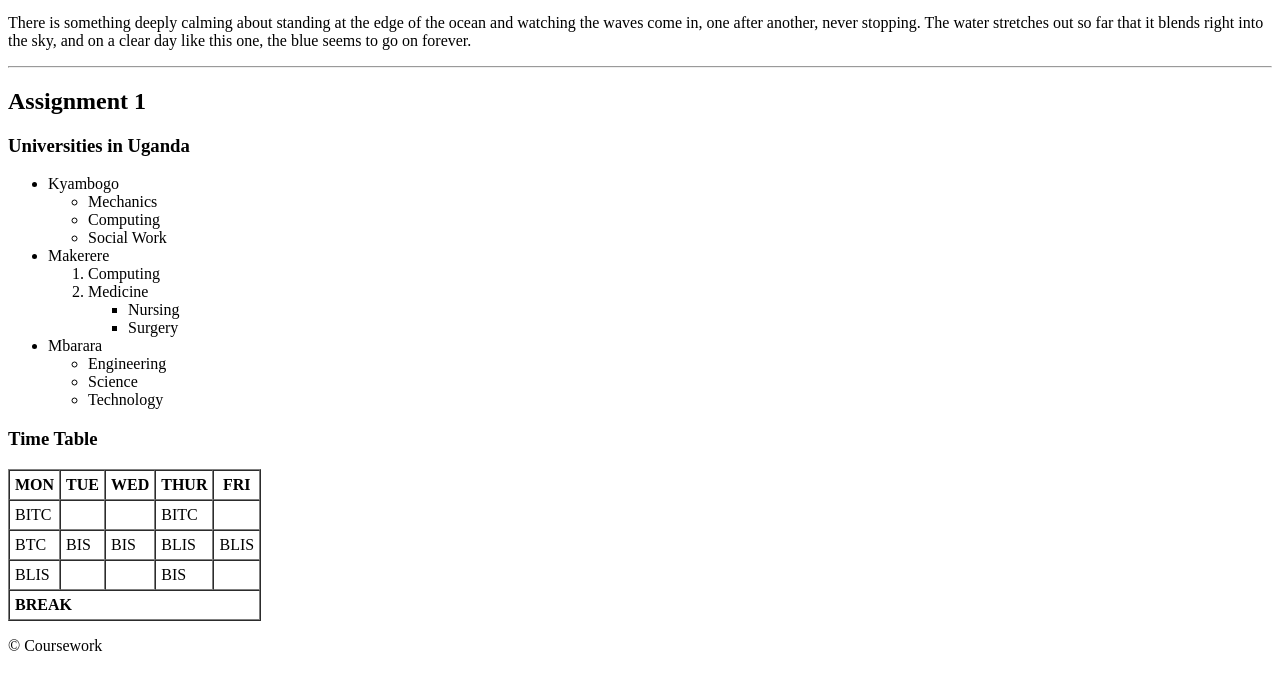
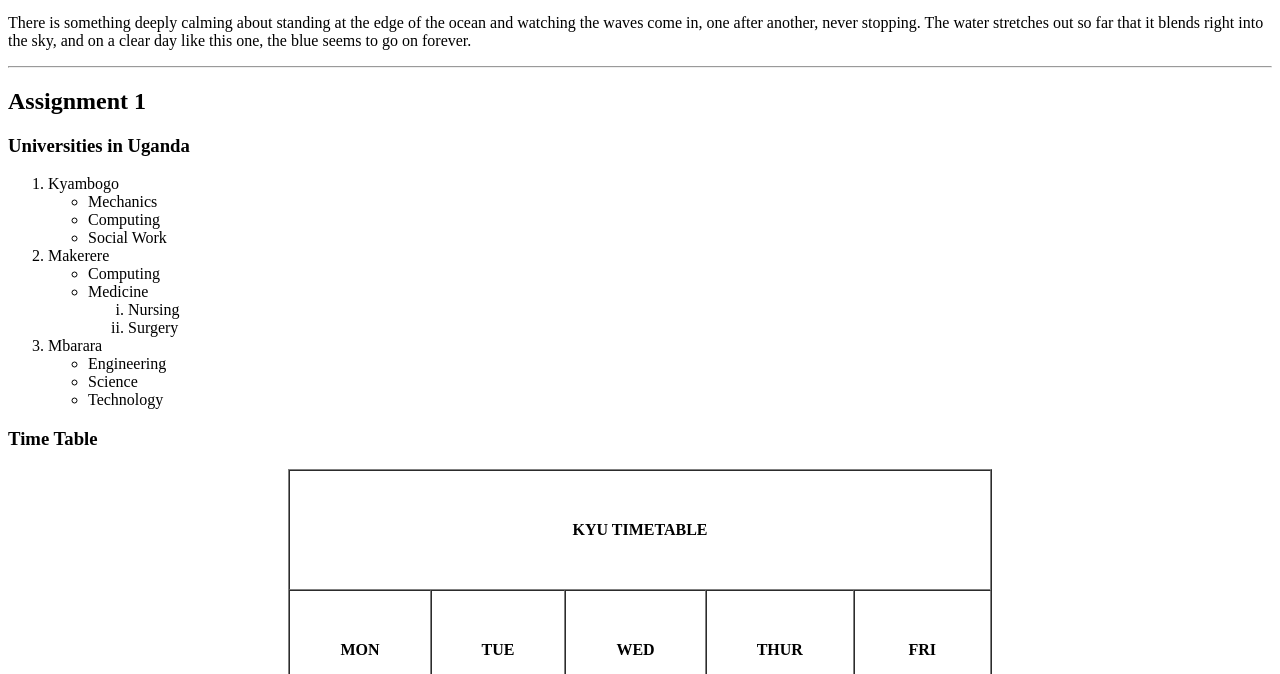
Before and after one commit to wilberwilliam456-sys/assignment, a plain HTML site: page index.html in a window 1280 px wide. Shown: the part 126-800 px from the top of the page. Drawn offline with Linux system fonts and the light colour scheme.

Commit message:
Few Changes

```diff
--- a/index.html
+++ b/index.html
@@ -26,37 +26,37 @@
         <h2>Assignment 1</h2>
 
         <h3>Universities in Uganda</h3>
-        <ul>
-            <li>Kyambogo
-                <ul>
+        <ol ordertype="1">
+            <li>Kyambogo</li>
+                <ul ordertype="o">
                     <li>Mechanics</li>
                     <li>Computing</li>
                     <li>Social Work</li>
                 </ul>
-            </li>
-            <li>Makerere
-                <ol>
+            <li>Makerere</li>
+                <ul ordertype="o">
                     <li>Computing</li>
-                    <li>Medicine
-                        <ul>
+                    <li>Medicine</li>
+                        <ol type="i">
                             <li>Nursing</li>
                             <li>Surgery</li>
-                        </ul>
-                    </li>
-                </ol>
-            </li>
-            <li>Mbarara
-                <ul>
+                        </ol>
+                </ul>
+            <li>Mbarara</li>
+                <ul ordertype="o">
                     <li>Engineering</li>
                     <li>Science</li>
                     <li>Technology</li>
                 </ul>
-            </li>
-        </ul>
+        </ol>
 
         <h3>Time Table</h3>
-        <table border="1" cellspacing="0" cellpadding="5">
+
+        <table border="1" cellspacing="0" cellpadding="50" align="center">
             <thead>
+                <tr>
+                    <td align="center" colspan="5"><strong>KYU TIMETABLE</strong></td>
+                </tr>
                 <tr>
                     <th>MON</th>
                     <th>TUE</th>
@@ -67,28 +67,22 @@
             </thead>
             <tbody>
                 <tr>
+                    <td colspan="2" align="center">BITC</td>
+                    <td rowspan="3" align="center">BIS</td>
                     <td>BITC</td>
-                    <td></td>
-                    <td></td>
-                    <td>BITC</td>
-                    <td></td>
+                    <td rowspan="3" align="center">BLIS</td>
                 </tr>
                 <tr>
                     <td>BTC</td>
                     <td>BIS</td>
-                    <td>BIS</td>
-                    <td>BLIS</td>
                     <td>BLIS</td>
                 </tr>
                 <tr>
-                    <td>BLIS</td>
-                    <td></td>
-                    <td></td>
+                    <td colspan="2" align="center">BLIS</td>
                     <td>BIS</td>
-                    <td></td>
                 </tr>
                 <tr>
-                    <td colspan="5"><strong>BREAK</strong></td>
+                    <td align="center" colspan="5"><strong>BREAK</strong></td>
                 </tr>
             </tbody>
         </table>
```
